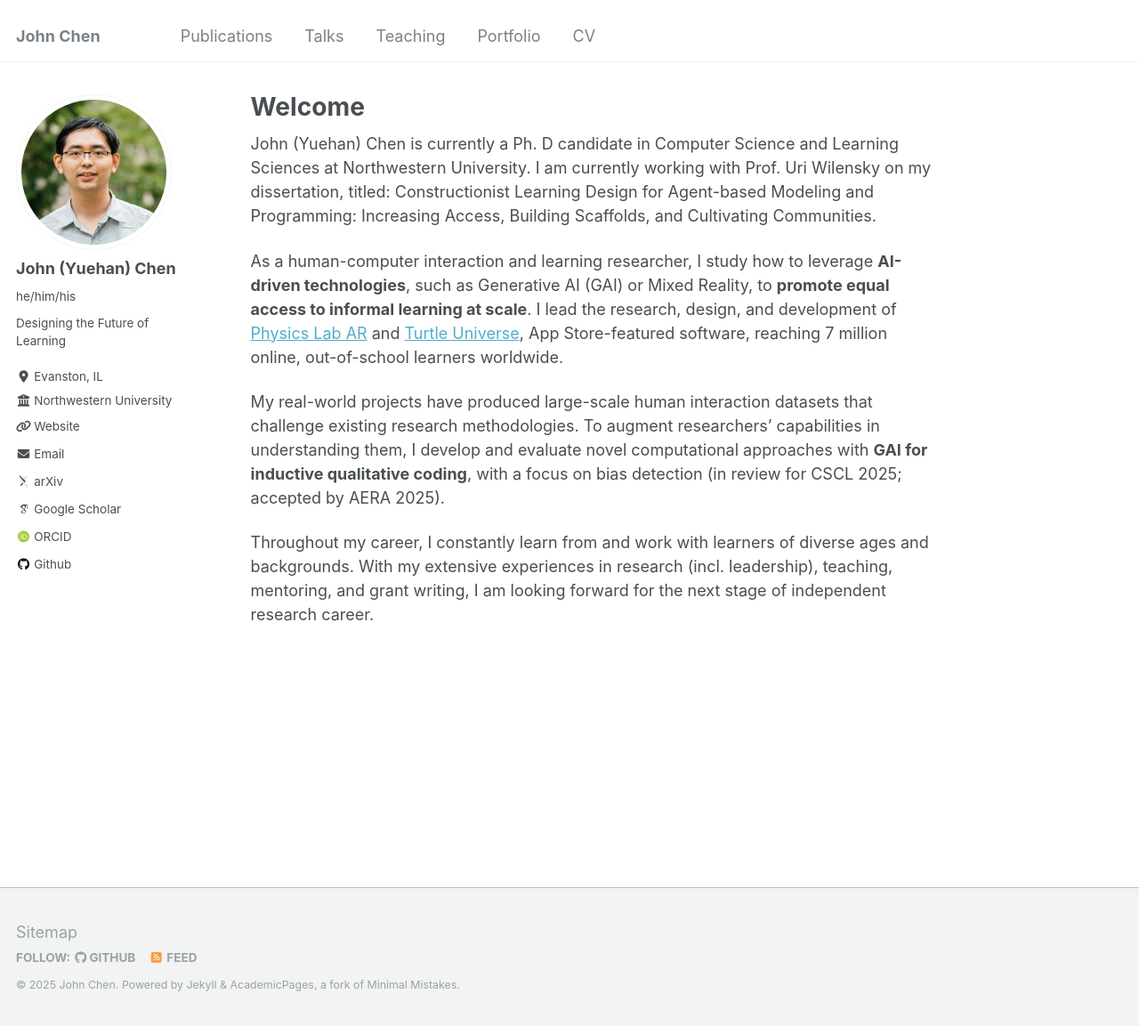
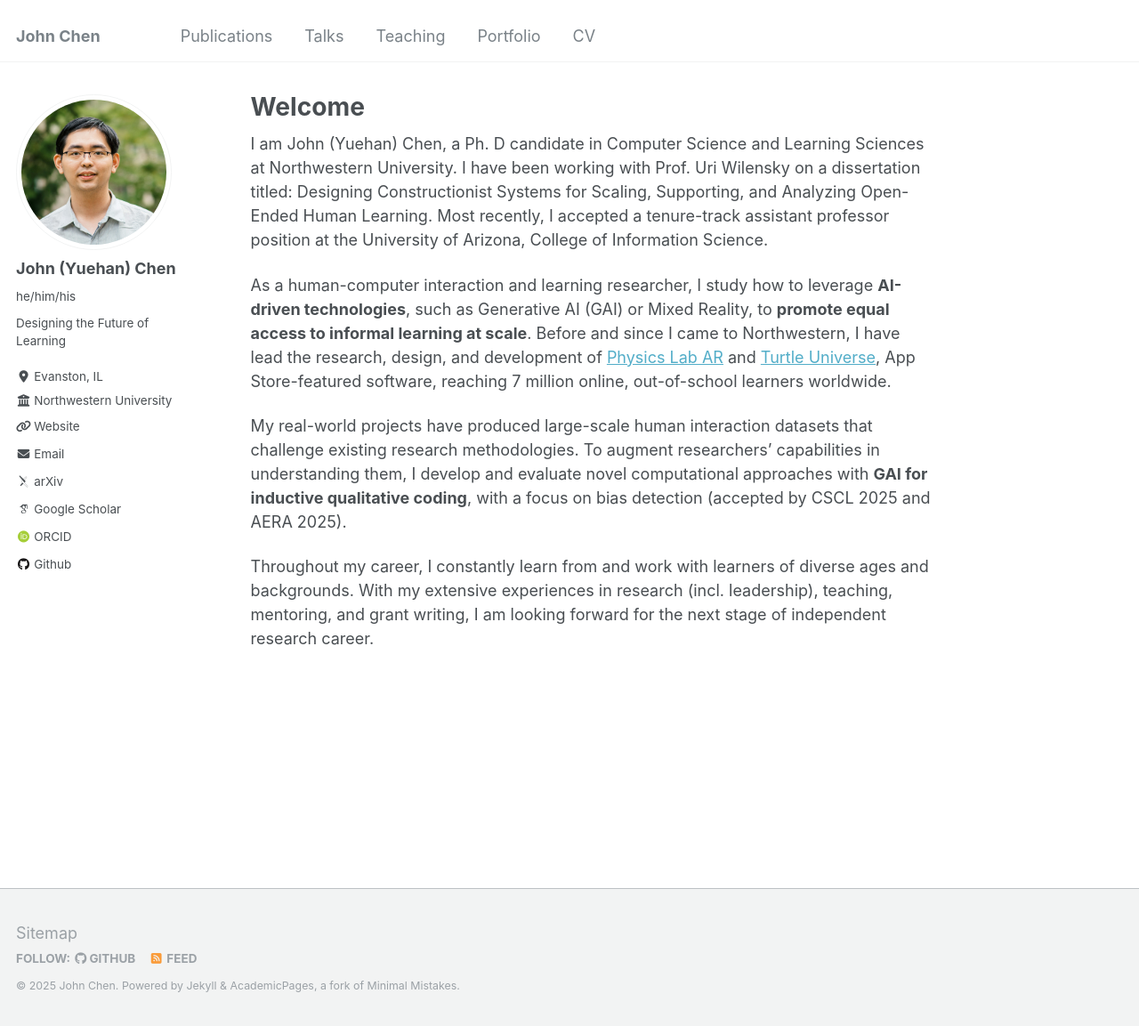
Before and after one commit to CIVITAS-John/civitas-john.github.io, a Jekyll site: the page built from _pages/about.md, in a window 1280 px wide and 1153 px high. Shown: the whole window at 89% size. Built offline with Jekyll 4.4.1, drawn with Linux system fonts in a browser that asks for light colours; some web fonts are replaced.

Commit message:
Updated my position & dissertation title

```diff
--- a/_pages/about.md
+++ b/_pages/about.md
@@ -8,10 +8,10 @@ redirect_from:
   - /about.html
 ---
 
-John (Yuehan) Chen is currently a Ph. D candidate in Computer Science and Learning Sciences at Northwestern University. I am currently working with Prof. Uri Wilensky on my dissertation, titled: Constructionist Learning Design for Agent-based Modeling and Programming: Increasing Access, Building Scaffolds, and Cultivating Communities.
+I am John (Yuehan) Chen, a Ph. D candidate in Computer Science and Learning Sciences at Northwestern University. I have been working with Prof. Uri Wilensky on a dissertation titled: Designing Constructionist Systems for Scaling, Supporting, and Analyzing Open-Ended Human Learning. Most recently, I accepted a tenure-track assistant professor position at the University of Arizona, College of Information Science.
 
-As a human-computer interaction and learning researcher, I study how to leverage **AI-driven technologies**, such as Generative AI (GAI) or Mixed Reality, to **promote equal access to informal learning at scale**. I lead the research, design, and development of [Physics Lab AR](/portfolio/physics-lab) and [Turtle Universe](/portfolio/turtle-universe), App Store-featured software, reaching 7 million online, out-of-school learners worldwide.
+As a human-computer interaction and learning researcher, I study how to leverage **AI-driven technologies**, such as Generative AI (GAI) or Mixed Reality, to **promote equal access to informal learning at scale**. Before and since I came to Northwestern, I have lead the research, design, and development of [Physics Lab AR](/portfolio/physics-lab) and [Turtle Universe](/portfolio/turtle-universe), App Store-featured software, reaching 7 million online, out-of-school learners worldwide.
 
-My real-world projects have produced large-scale human interaction datasets that challenge existing research methodologies. To augment researchers’ capabilities in understanding them, I develop and evaluate novel computational approaches with **GAI for inductive qualitative coding**, with a focus on bias detection (in review for CSCL 2025; accepted by AERA 2025).
+My real-world projects have produced large-scale human interaction datasets that challenge existing research methodologies. To augment researchers’ capabilities in understanding them, I develop and evaluate novel computational approaches with **GAI for inductive qualitative coding**, with a focus on bias detection (accepted by CSCL 2025 and AERA 2025).
 
 Throughout my career, I constantly learn from and work with learners of diverse ages and backgrounds. With my extensive experiences in research (incl. leadership), teaching, mentoring, and grant writing, I am looking forward for the next stage of independent research career.
```
